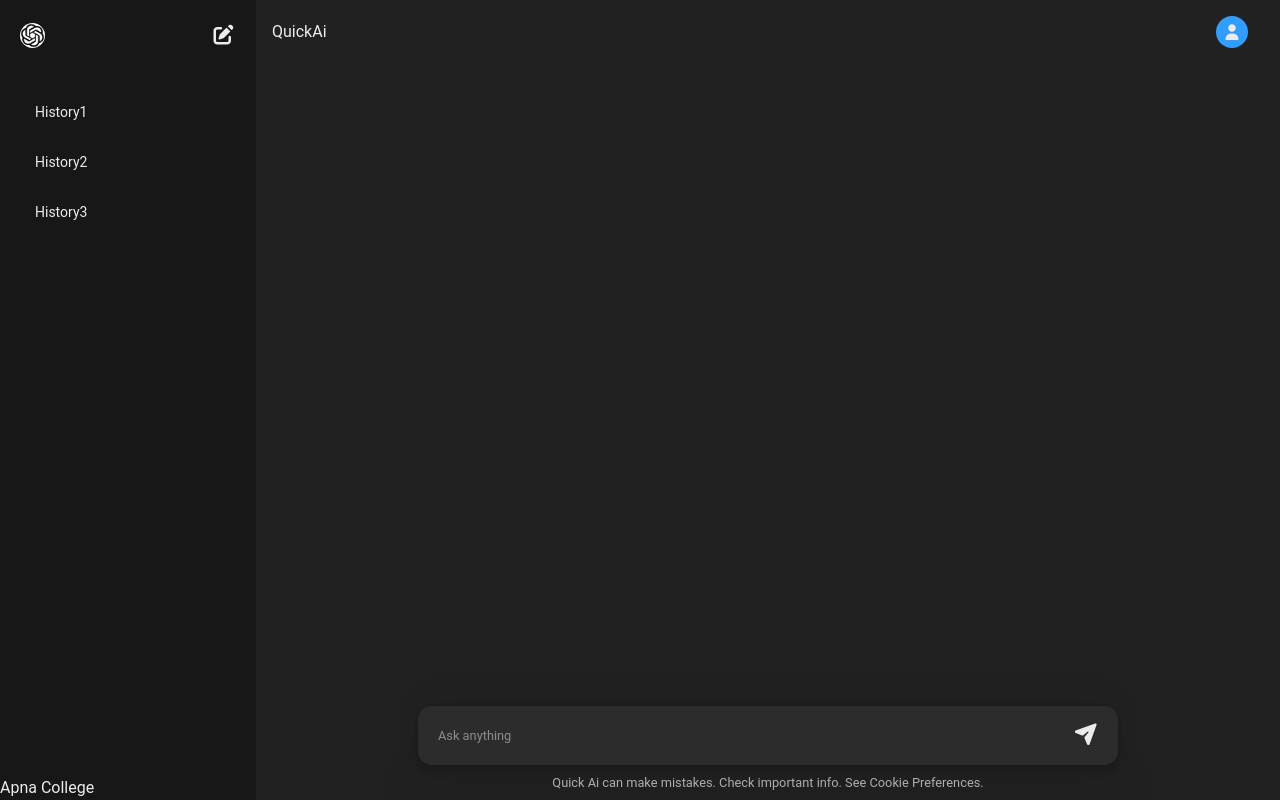
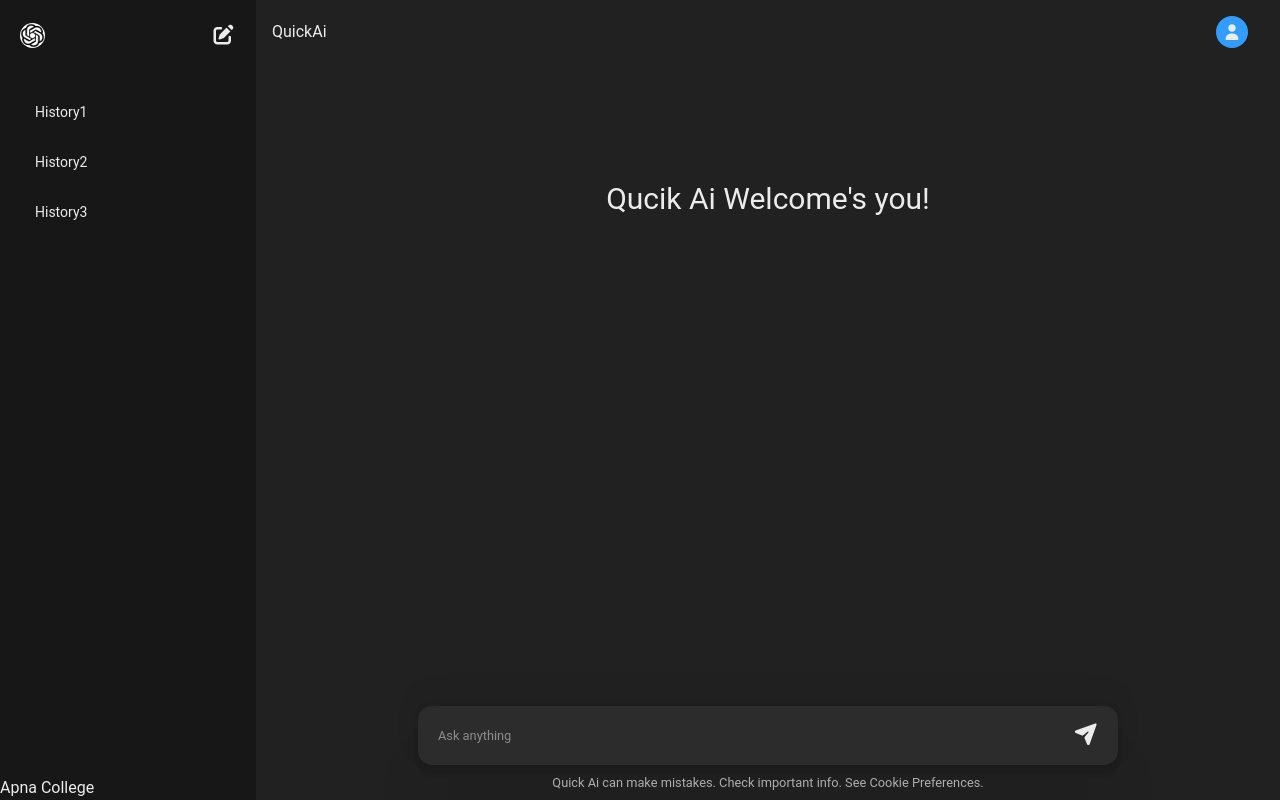
Before and after one commit to manavsingh345/QuickAi, a React (Vite) app in the folder Frontend/: page / in a window 1280 px wide. Built offline with nearby package versions, Linux system fonts and the light colour scheme.

Commit message:
Chat.tsx

```diff
--- a/Frontend/src/App.tsx
+++ b/Frontend/src/App.tsx
@@ -2,19 +2,28 @@
 import Sidebar from './Sidebar';
 import ChatWindow from './ChatWindow';
 import { MyContext } from './Context';
-import { use, useState } from 'react';
+import { useState } from 'react';
 import "./index.css"
 import {v1 as uuidv1} from "uuid";
+
+type Chat = {
+  role: string;
+  content: string;
+};
 
 function App() {
   const [prompt,setPrompt] = useState("");
   const [reply,setReply] = useState("");
   const [currThreadId,setcurrThreadId] = useState<string>(uuidv1());
+  const [prevChats,setprevChats]=useState<Chat[]>([]); //store all the chats of current thread
+  const [newChat,setnewChat]=useState(true);
 
   const providerValues={
     prompt,setPrompt,
     reply,setReply,
-    currThreadId,setcurrThreadId
+    currThreadId,setcurrThreadId,
+    newChat,setnewChat,
+    prevChats,setprevChats
   };
 
 
--- a/Frontend/src/Chat.css
+++ b/Frontend/src/Chat.css
@@ -0,0 +1,22 @@
+.chats{
+    max-width: 700px;
+    overflow-y: scroll;
+    padding: 8rem;
+}
+.userDiv{
+    display: flex;
+    justify-content: flex-end;
+    font-size: 0.9rem;
+}
+.gptDiv{
+    text-align: left;
+    font-size: 0.9rem;
+}
+.userMessage{
+    background-color: #323232;
+    padding:10px 20px;
+    border-radius: 14px ;
+    margin-left: 15rem;
+    max-width: 500px;
+    width: fit-content;
+}
--- a/Frontend/src/Chat.tsx
+++ b/Frontend/src/Chat.tsx
@@ -1,5 +1,21 @@
+import { MyContext } from "./Context"
+import { useContext } from "react"
+import "./Chat.css"
 export default function Chat(){
+    const {newChat,prevChats} = useContext(MyContext);
     return (
-        <></>
+        <>
+        {newChat && <h1 className="text-3xl">Qucik Ai Welcome's you!</h1>}
+        <div className="chats">
+            {
+                prevChats?.map((chat,idx)=>
+                <div className={chat.role==="user" ? "userDiv" : "gptDiv"} key={idx}>
+                    {chat.role==="user" ? <p className="userMessage">{chat.content}</p> : <p className="gptMessage">{chat.content}</p>}
+                </div>
+            )
+            }
+
+        </div>
+        </>
     )
 }
--- a/Frontend/src/ChatWindow.tsx
+++ b/Frontend/src/ChatWindow.tsx
@@ -1,11 +1,16 @@
-import { useContext } from "react"
+import { useContext,useState,useEffect } from "react"
 import Chat from "./Chat"
 import "./ChatWindow.css"
 import { MyContext } from "./Context"
+import { RingLoader } from "react-spinners"
 
 export default function ChatWindow(){
-    const {prompt,setPrompt,reply,setReply,currThreadId,setcurrThreadId}=useContext(MyContext);
+    const {prompt,setPrompt,reply,setReply,currThreadId,setcurrThreadId,prevChats,setprevChats}=useContext(MyContext);
+    const [loader,setloader]=useState<boolean>(false);
+
+
     const getReply= async ()=>{
+        setloader(true);
         const payload={
             message:prompt,
             threadId:currThreadId
@@ -26,7 +31,24 @@
         }catch(err){
             console.log(err);
         }
+        setloader(false);
     }
+    //Append newChats to prevChats
+    useEffect(()=>{
+        if(prompt && reply){
+            setprevChats(prevChats => (
+                [...prevChats,{
+                    role:"user",
+                    content:prompt
+                },{
+                    role:"assistant",
+                    content:reply
+                }]
+            ))
+        }
+        setPrompt("");
+    },[reply]);
+
     return(
         <div className="chatWindow h-screen w-full flex flex-col justify-between items-center text-center">
         <div className="w-full flex justify-between items-center">
@@ -36,7 +58,7 @@
             </div>
         </div>
         <Chat></Chat>
-
+        <RingLoader color="#fff" loading={loader}/>
         <div className="flex flex-col justify-center items-center w-full">
             <div className="inputBox w-full flex justify-between items-center relative">
                 <input type="text" placeholder="Ask anything" className="w-full"
--- a/Frontend/src/Context.tsx
+++ b/Frontend/src/Context.tsx
@@ -1,5 +1,8 @@
 import { createContext, type Dispatch, type SetStateAction } from "react";
-
+type Chat = {
+  role: string;
+  content: string;
+};
 type MyContextType = {
   prompt: string;
   setPrompt: Dispatch<SetStateAction<string>>;
@@ -7,9 +10,13 @@
   setReply: Dispatch<SetStateAction<string>>;
   currThreadId:string;
   setcurrThreadId:Dispatch<SetStateAction<string>>;
+  newChat:boolean;
+  setnewChat:Dispatch<SetStateAction<boolean>>;
+  prevChats: Chat[];
+  setprevChats: Dispatch<SetStateAction<Chat[]>>;
 };
 
-// ✅ pass the correct type
+
 export const MyContext = createContext<MyContextType>({
   prompt: "",
   setPrompt: () => {}, // dummy function
@@ -17,5 +24,9 @@
   setReply: () => {},  // dummy function
   currThreadId:"",
   setcurrThreadId:() => {},
+  newChat:true,
+  setnewChat:()=>{},
+  prevChats:[],
+  setprevChats:()=>{}
 
 });
```
